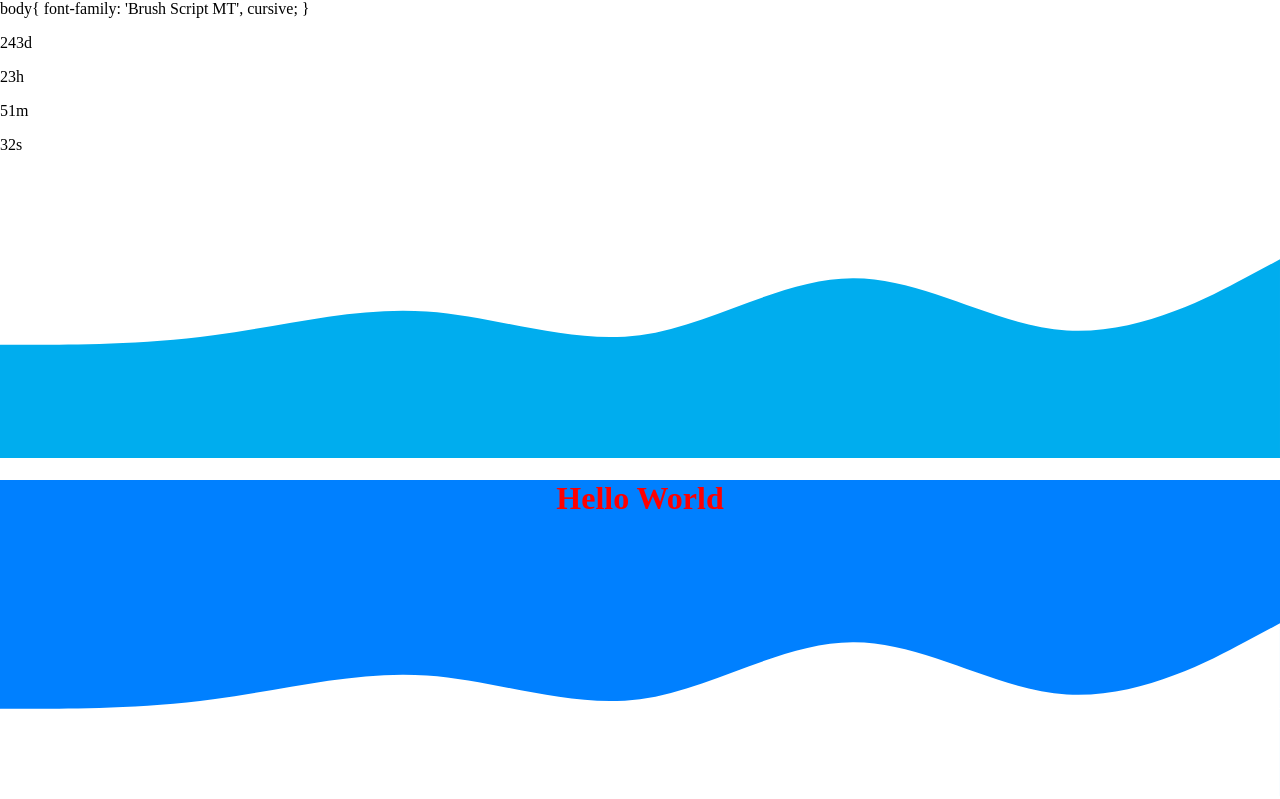
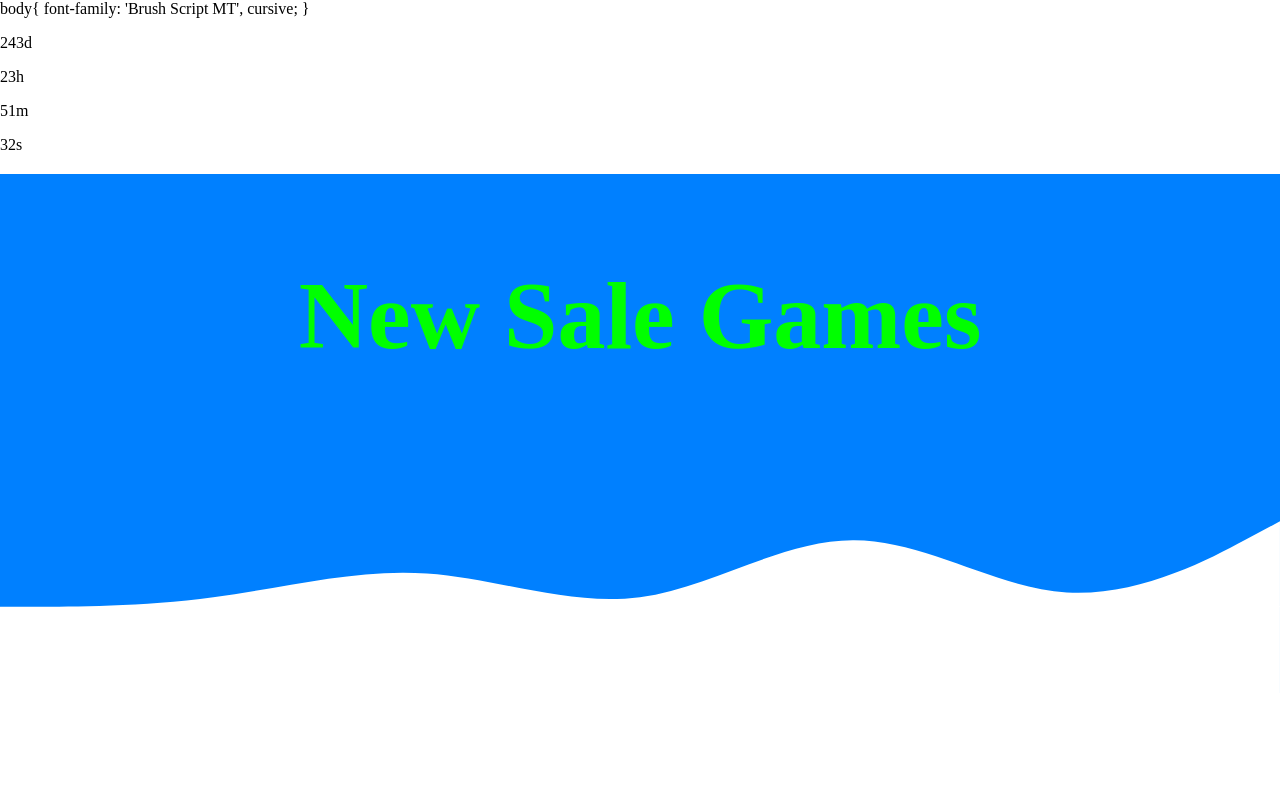
Before and after one commit to bayeggex/SteamSalesCountDown.github.io, a plain HTML site: page SteamCountDown/Main.html in a window 1280 px wide. Drawn offline with Linux system fonts and the light colour scheme.

Commit message:
some fix

```diff
--- a/SteamCountDown/Main.html
+++ b/SteamCountDown/Main.html
@@ -40,12 +40,13 @@
     </script>
 
     <!--Zamanlayıcı end-->
-    <div class="dalga yukari">
-        <svg xmlns="http://www.w3.org/2000/svg" viewBox="0 0 1440 320"><path fill="#00adee" fill-opacity="1" d="M0,192L40,192C80,192,160,192,240,181.3C320,171,400,149,480,154.7C560,160,640,192,720,181.3C800,171,880,117,960,117.3C1040,117,1120,171,1200,176C1280,181,1360,139,1400,117.3L1440,96L1440,320L1400,320C1360,320,1280,320,1200,320C1120,320,1040,320,960,320C880,320,800,320,720,320C640,320,560,320,480,320C400,320,320,320,240,320C160,320,80,320,40,320L0,320Z"></path></svg>
+    <!--Dalga Efekti-->
     <div class="dalga">
-        <h1>Hello World</h1>
+        <p style="color:rgb(0, 128, 255);">.</p>
+        <h1 style="font-size:7.5vw;">New Sale Games</h1>
         <p></p>
         <svg xmlns="http://www.w3.org/2000/svg" viewBox="0 0 1440 290"><path fill="#fff" fill-opacity="1" d="M0,192L40,192C80,192,160,192,240,181.3C320,171,400,149,480,154.7C560,160,640,192,720,181.3C800,171,880,117,960,117.3C1040,117,1120,171,1200,176C1280,181,1360,139,1400,117.3L1440,96L1440,320L1400,320C1360,320,1280,320,1200,320C1120,320,1040,320,960,320C880,320,800,320,720,320C640,320,560,320,480,320C400,320,320,320,240,320C160,320,80,320,40,320L0,320Z"></path></svg>
     </div>
+    <!--Dalga efekti bitti-->
 </body>
 </html>
--- a/SteamCountDown/styles.css
+++ b/SteamCountDown/styles.css
@@ -6,12 +6,13 @@ body {
 }
 .dalga {
   background-color: rgb(0, 128, 255);
-  color: rgb(255, 0, 0);
+  color: rgb(0, 255, 0);
   text-align: center;
 }
 .dalgah1  {
   font-size: 6rem;
   font-family: 'Segoe UI', Tahoma, Geneva, Verdana, sans-serif;
+  margin-top:0;
 }
 .dalga p {
   font-size: 1rem;
@@ -22,6 +23,3 @@ body {
 .dalga svg {
   display: block;
 }
-.dalga.yukari {
-  background-color: #fff;
-}
```
